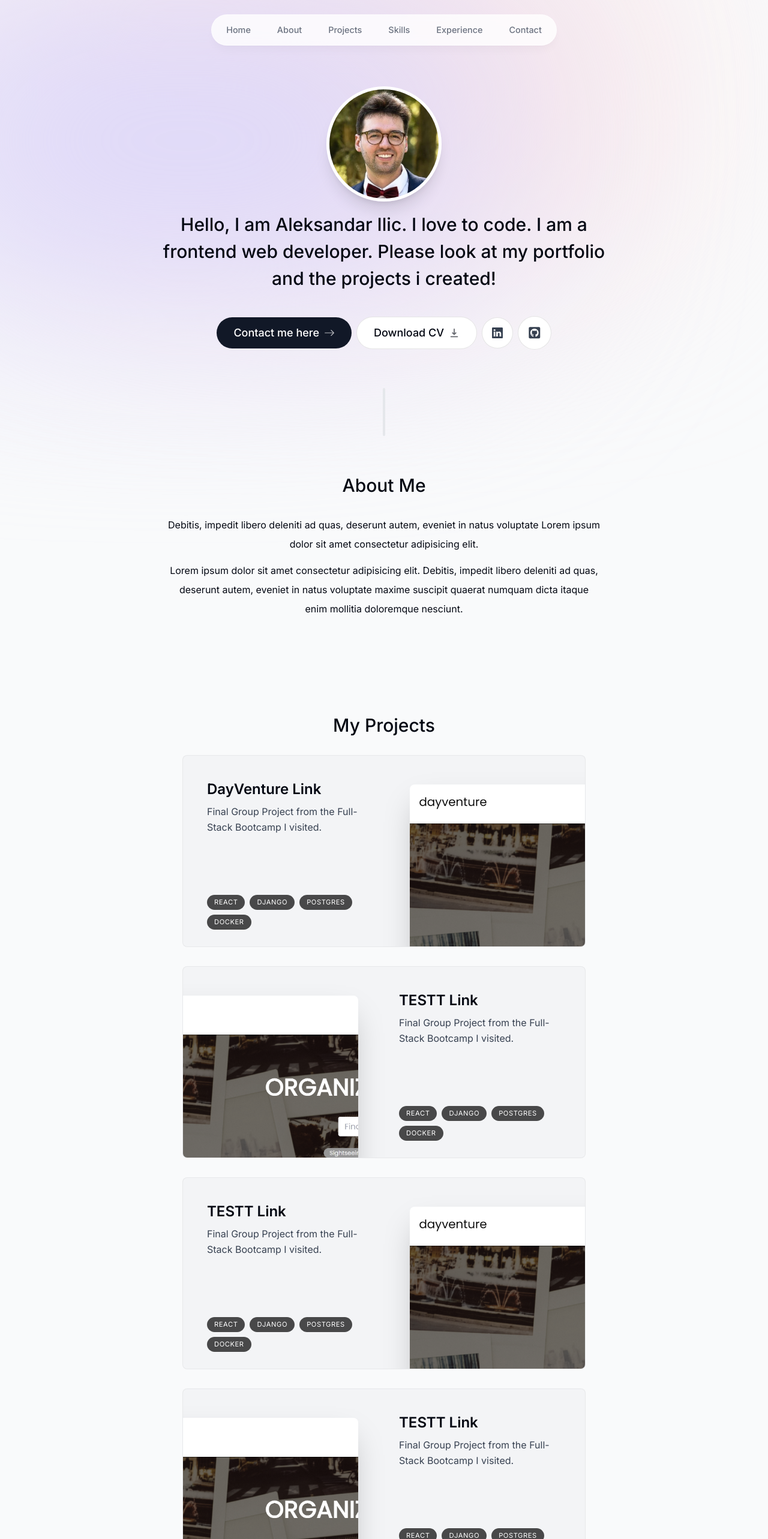
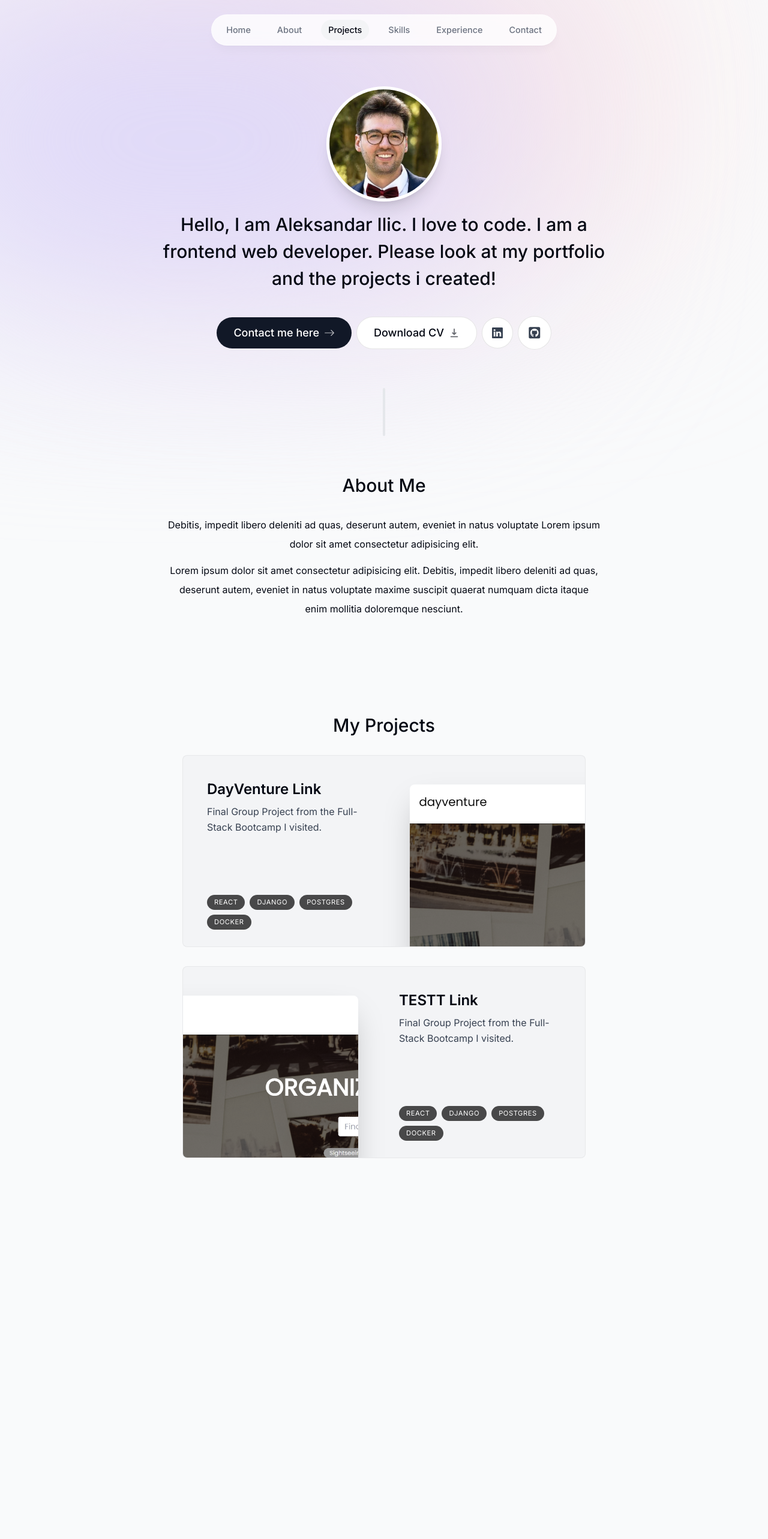
Before and after one commit to AleksandarI01/portfolio, a Next.js app: page / in a window 1280 px wide. Shown: the top 2566 px of the page at 60% size. Built offline with nearby package versions, Linux system fonts and the light colour scheme.

Commit message:
nav bar functionality and animation created

```diff
--- a/app/layout.tsx
+++ b/app/layout.tsx
@@ -2,6 +2,7 @@ import "./globals.css";
 import { Inter } from "next/font/google";
 
 import Header from "@/components/header";
+import ActiveSectionContextProvider from "@/context/active-section-context";
 
 const inter = Inter({ subsets: ["latin"] });
 
@@ -17,15 +18,17 @@ export default function RootLayout({
   children: React.ReactNode;
 }) {
   return (
-    <html lang="en">
+    <html lang="en" className="!scroll-smooth">
       <body
         className={`${inter.className} bg-gray-50 text-gray-950 relative h-[3000px] pt-28 sm:pt-36`}
       >
         <div className="bg-[#fbe2e3] absolute top-[-6rem] -z-10 right-[11rem] h-[31.25rem] w-[31.25rem] rounded-full blur-[10rem] sm:w-[68.75rem]"></div>
         <div className="bg-[#dbd7fb] absolute top-[-1rem] -z-10 left-[-35rem] h-[31.25rem] w-[50rem] rounded-full blur-[10rem] sm:w-[68.75rem] md:left-[-33rem] lg:left-[-28rem] xl:left-[-15rem] 2xl:left-[-5rem]"></div>
 
-        <Header />
-        {children}
+        <ActiveSectionContextProvider>
+          <Header />
+          {children}
+        </ActiveSectionContextProvider>
       </body>
     </html>
   );
--- a/components/about.tsx
+++ b/components/about.tsx
@@ -1,16 +1,31 @@
 "use client";
 
-import React from "react";
+import React, { useEffect } from "react";
 import { motion } from "framer-motion";
 import SectionTitle from "./section-title";
+import { useInView } from "react-intersection-observer";
+import { useActiveSectionContext } from "@/context/active-section-context";
 
 export default function About() {
+  const { ref, inView } = useInView({
+    threshold: 0.75,
+  });
+  const { setActiveSection } = useActiveSectionContext();
+
+  useEffect(() => {
+    if (inView) {
+      setActiveSection("About");
+    }
+  }, [inView, setActiveSection]);
+
   return (
     <motion.section
-      className="mb-28 max-w-[45rem] text-center leading-8 sm:mb-40"
+      ref={ref}
+      className="mb-28 max-w-[45rem] text-center leading-8 sm:mb-40 scroll-mt-28"
       initial={{ opacity: 0, y: 100 }}
       animate={{ opacity: 1, y: 0 }}
       transition={{ delay: 0.2 }}
+      id="about"
     >
       <SectionTitle>About me</SectionTitle>
       <p className="mb-3">
--- a/components/header.tsx
+++ b/components/header.tsx
@@ -4,8 +4,12 @@ import React from "react";
 import { motion } from "framer-motion";
 import { links } from "@/lib/data";
 import Link from "next/link";
+import clsx from "clsx";
+import { useActiveSectionContext } from "@/context/active-section-context";
 
 export default function Header() {
+  const { activeSection, setActiveSection } = useActiveSectionContext();
+
   return (
     <header className="z-[999] relative">
       <motion.div
@@ -18,16 +22,34 @@ export default function Header() {
         <ul className="flex w-[22rem] flex-wrap items-center justify-center gap-y-1 text-[0.9rem] font-medium text-gray-500 sm:w-[initial] sm:flex-nowrap sm:gap-5">
           {links.map((link) => (
             <motion.li
-              className="h-3/4 flex items-center justify-center"
+              className="h-3/4 flex items-center justify-center relative"
               key={link.hash}
               initial={{ y: -100, opacity: 0 }}
               animate={{ y: 0, opacity: 1 }}
             >
               <Link
-                className="flex w-full items-center justify-center px-3 py-3 hover:text-gray-900 transition"
+                className={clsx(
+                  "flex w-full items-center justify-center px-3 py-3 hover:text-gray-900 transition",
+                  {
+                    "text-gray-950": activeSection === link.name,
+                  }
+                )}
                 href={link.hash}
+                onClick={() => setActiveSection(link.name)}
               >
                 {link.name}
+
+                {link.name === activeSection && (
+                  <motion.span
+                    className="bg-gray-100 rounded-full absolute inset-0 -z-10"
+                    layoutId="activeSection"
+                    transition={{
+                      type: "spring",
+                      stiffness: 380,
+                      damping: 30,
+                    }}
+                  ></motion.span>
+                )}
               </Link>
             </motion.li>
           ))}
--- a/components/intro.tsx
+++ b/components/intro.tsx
@@ -1,7 +1,10 @@
 "use client";
 
-import React from "react";
+import React, {useEffect} from "react";
 import { motion } from "framer-motion";
+
+import { useInView } from "react-intersection-observer";
+import { useActiveSectionContext } from "@/context/active-section-context";
 
 import Image from "next/image";
 import Link from "next/link";
@@ -13,8 +16,23 @@ import { HiDownload } from "react-icons/hi";
 import { FaGithubSquare } from "react-icons/fa";
 
 export default function Intro() {
+  const { ref, inView } = useInView({
+    threshold: 0.5,
+  });
+  const { setActiveSection } = useActiveSectionContext();
+
+  useEffect(() => {
+    if (inView) {
+      setActiveSection("Home");
+    }
+  }, [inView, setActiveSection]);
+
   return (
-    <section className="mb-28 max-w-[50rem] text-center sm:mb-0">
+    <section
+      ref={ref}
+      id="home"
+      className="mb-28 max-w-[50rem] text-center sm:mb-0 scroll-mt-[100rem]"
+    >
       <div className="flex items-center justify-center">
         <motion.div
           initial={{ opacity: 0, scale: 0 }}
--- a/components/projects.tsx
+++ b/components/projects.tsx
@@ -1,12 +1,27 @@
-import React from "react";
+"use client";
+
+import React, { useEffect } from "react";
 import SectionTitle from "./section-title";
 import { projectsData } from "@/lib/data";
 
 import Project from "./single-project";
+import { useInView } from "react-intersection-observer";
+import { useActiveSectionContext } from "@/context/active-section-context";
 
 export default function Projects() {
+  const { ref, inView } = useInView({
+    threshold: 0.5,
+  });
+  const { setActiveSection } = useActiveSectionContext();
+
+  useEffect(() => {
+    if (inView) {
+      setActiveSection("Projects");
+    }
+  }, [inView, setActiveSection]);
+
   return (
-    <section>
+    <section ref={ref} id="projects" className="scroll-mt-28">
       <SectionTitle>My Projects</SectionTitle>
       <div>
         {projectsData.map((project, index) => (
--- /dev/null
+++ b/context/active-section-context.tsx
@@ -0,0 +1,48 @@
+"use client";
+
+import React, { useState, createContext, useContext } from "react";
+import { links } from "@/lib/data";
+
+type SectionName = (typeof links)[number]["name"];
+
+type ActiveSectionContextProviderProps = {
+  children: React.ReactNode;
+};
+
+type ActiveSectionContextType = {
+  activeSection: SectionName;
+  setActiveSection: React.Dispatch<React.SetStateAction<SectionName>>;
+};
+
+export const ActiveSectionContext = createContext<ActiveSectionContextType | null>(
+  null
+);
+
+export default function ActiveSectionContextProvider({
+  children,
+}: ActiveSectionContextProviderProps) {
+  const [activeSection, setActiveSection] = useState<SectionName>("Home");
+
+  return (
+    <ActiveSectionContext.Provider
+      value={{
+        activeSection,
+        setActiveSection,
+      }}
+    >
+      {children}
+    </ActiveSectionContext.Provider>
+  );
+}
+
+export function useActiveSectionContext() {
+    const context = useContext(ActiveSectionContext);
+
+    if(context === null) {
+        throw new Error(
+            "useActiveSectionContext must be used within an ActiveSectionContextProvider"
+        );
+    }
+
+    return context;
+}
--- a/lib/data.ts
+++ b/lib/data.ts
@@ -67,18 +67,6 @@ export const projectsData = [
     tags: ["React", "Django", "Postgres", "Docker"],
     imageUrl: dayventureImg,
   },
-  {
-    title: "TESTT",
-    description: "Final Group Project from the Full-Stack Bootcamp I visited.",
-    tags: ["React", "Django", "Postgres", "Docker"],
-    imageUrl: dayventureImg,
-  },
-  {
-    title: "TESTT",
-    description: "Final Group Project from the Full-Stack Bootcamp I visited.",
-    tags: ["React", "Django", "Postgres", "Docker"],
-    imageUrl: dayventureImg,
-  },
 ] as const;
 
 export const skillsData = [
--- a/package.json
+++ b/package.json
@@ -13,6 +13,7 @@
     "@types/react": "18.2.20",
     "@types/react-dom": "18.2.7",
     "autoprefixer": "10.4.15",
+    "clsx": "^2.0.0",
     "eslint": "8.47.0",
     "eslint-config-next": "13.4.16",
     "framer-motion": "^10.16.0",
@@ -21,6 +22,7 @@
     "react": "18.2.0",
     "react-dom": "18.2.0",
     "react-icons": "^4.10.1",
+    "react-intersection-observer": "^9.5.2",
     "tailwindcss": "3.3.3",
     "typescript": "5.1.6"
   }
```
Also changed, not shown: 1 other file (tests, documents, lock files or other folders).
